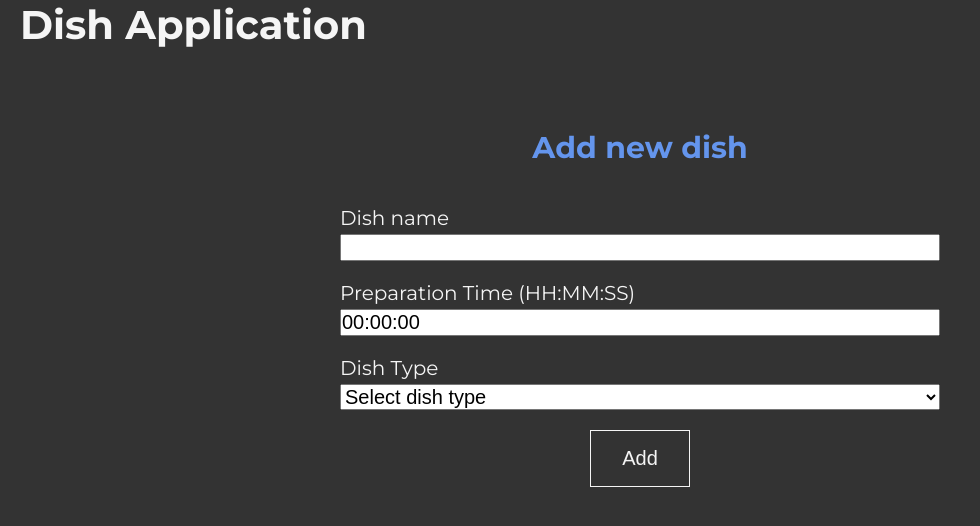
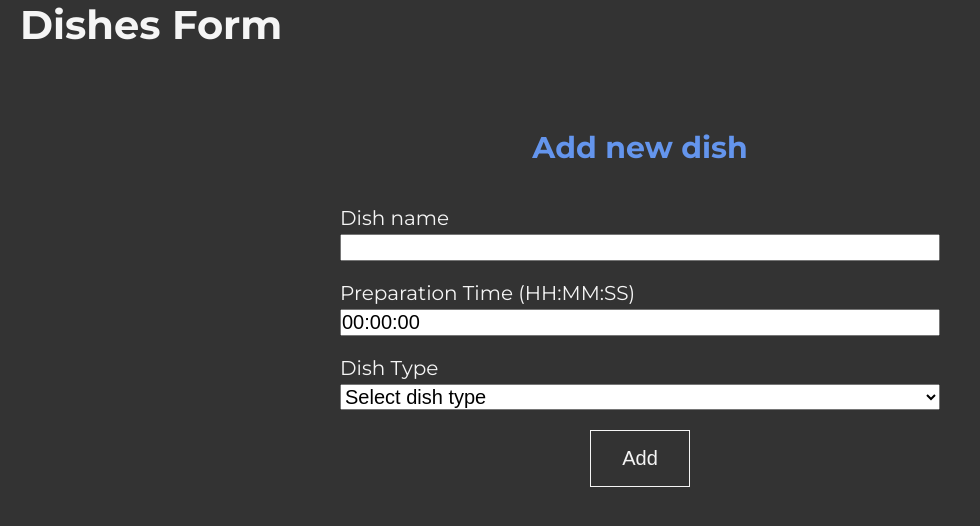
Before and after one commit to tomaszbaranww/dishes-form, a React (Create React App) app: page / in a window 1280 px wide. Shown: the top 526 px of the page, without its empty margins (0-980 px from the left). Built offline with nearby package versions, Linux system fonts and the light colour scheme.

Commit message:
Change titles

```diff
--- a/public/index.html
+++ b/public/index.html
@@ -5,10 +5,7 @@
         <link rel="icon" href="%PUBLIC_URL%/favicon.ico" />
         <meta name="viewport" content="width=device-width, initial-scale=1" />
         <meta name="theme-color" content="#000000" />
-    <meta
-      name="description"
-      content="Web site created using create-react-app"
-    />
+        <meta name="description" content="Web site created using create-react-app" />
         <link rel="apple-touch-icon" href="%PUBLIC_URL%/logo192.png" />
         <!--
       manifest.json provides metadata used when your web app is installed on a
@@ -24,7 +21,7 @@
       work correctly both with client-side routing and a non-root public URL.
       Learn how to configure a non-root public URL by running `npm run build`.
     -->
-    <title>React App</title>
+        <title>Dishes Form</title>
     </head>
     <body>
         <noscript>You need to enable JavaScript to run this app.</noscript>
@@ -38,6 +35,5 @@
 
       To begin the development, run `npm start` or `yarn start`.
       To create a production bundle, use `npm run build` or `yarn build`.
-    -->
-  </body>
+    --></body>
 </html>
--- a/src/App.js
+++ b/src/App.js
@@ -6,7 +6,7 @@ export const App = () => {
     return (
         <>
             <header>
-                <h1 className={styles.mainTitle}>Dish Application</h1>
+                <h1 className={styles.mainTitle}>Dishes Form</h1>
             </header>
             <main className="App">
                 <AddDishForm />
```
Lines whose indentation alone changed are shown as unchanged.
